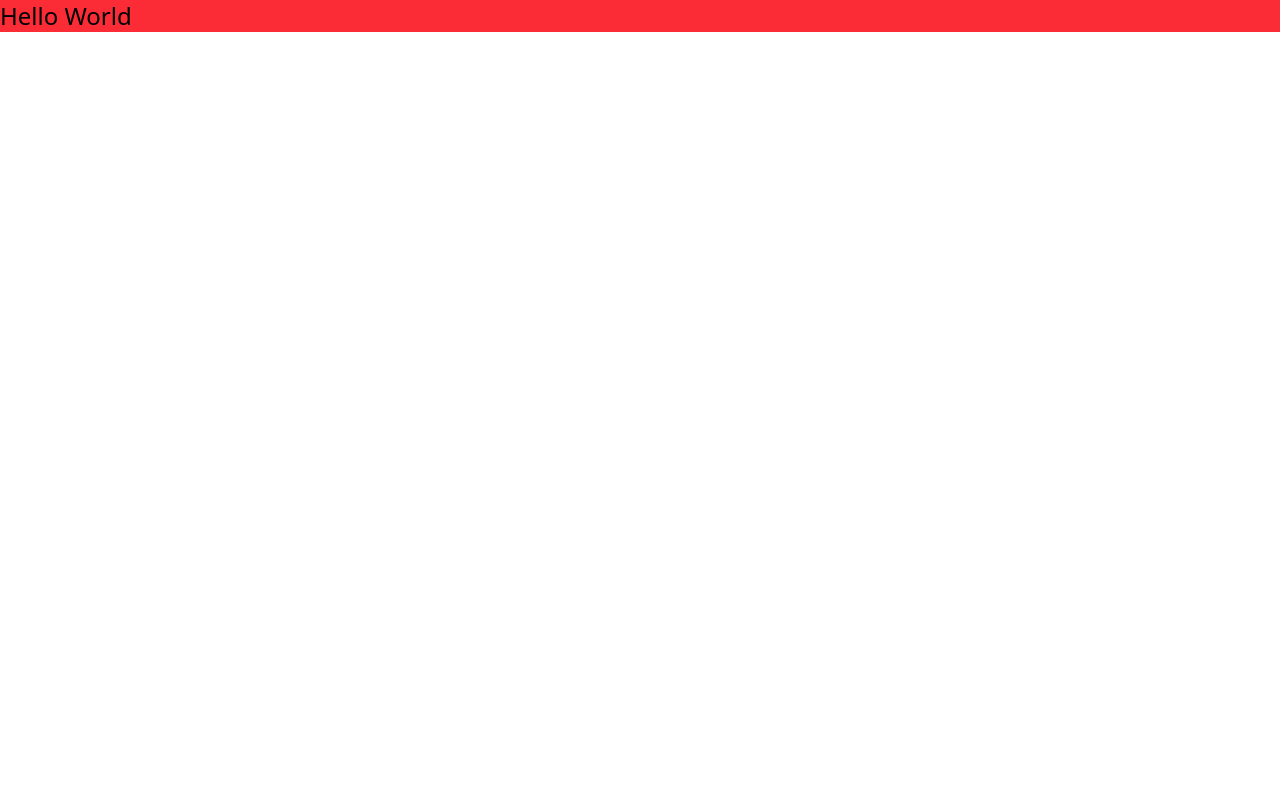
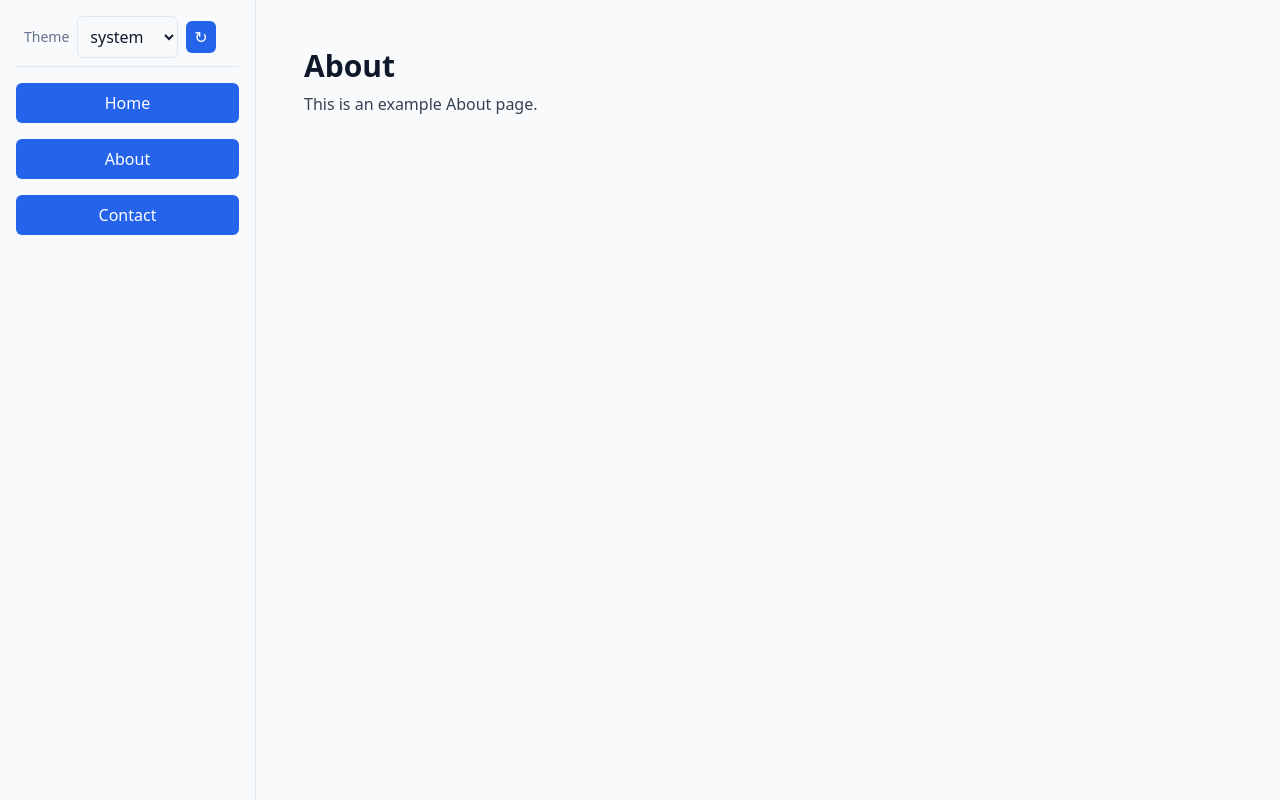
Before and after one commit to akeylesspro/nx-monitor, a Vue app: page /about in a window 1280 px wide. Built offline with nearby package versions, Linux system fonts and the light colour scheme.

Commit message:
Initialize project

```diff
--- a/package.json
+++ b/package.json
@@ -11,7 +11,8 @@
   "dependencies": {
     "@tailwindcss/vite": "^4.1.13",
     "tailwindcss": "^4.1.13",
-    "vue": "^3.5.18"
+    "vue": "^3.5.18",
+    "vue-router": "^4.5.1"
   },
   "devDependencies": {
     "@vitejs/plugin-vue": "^6.0.1",
--- a/src/App.vue
+++ b/src/App.vue
@@ -1,5 +1,12 @@
-<script setup lang="ts"></script>
+<script setup lang="ts">
+import Navigation from "./components/navigation/index.vue";
+</script>
 
 <template>
-    <div class="text-2xl bg-red-500">Hello World</div>
+    <div class="h-screen flex bg-[var(--color-bg)] text-[var(--color-text)]">
+        <Navigation />
+        <main class="p-6 flex-1 bg-[var(--color-surface)]">
+            <router-view />
+        </main>
+    </div>
 </template>
--- /dev/null
+++ b/src/components/navigation/NavButton.vue
@@ -0,0 +1,16 @@
+<script setup lang="ts">
+import { toRefs } from "vue";
+
+const props = defineProps<{
+    to: string;
+    label: string;
+}>();
+const { to, label } = toRefs(props);
+const className = "rounded-md block p-2 w-full h-full bg-[var(--color-primary)] text-[var(--color-on-primary)] hover:opacity-90";
+</script>
+
+<template>
+    <button>
+        <router-link :class="className" :to="to">{{ label }}</router-link>
+    </button>
+</template>
--- /dev/null
+++ b/src/components/navigation/ThemeSwitcher.vue
@@ -0,0 +1,27 @@
+<script setup lang="ts">
+import { useTheme } from "../../composables/useTheme";
+
+const { mode, setTheme, cycleTheme, THEME_OPTIONS } = useTheme();
+
+const options = THEME_OPTIONS.map((option) => ({ value: option, label: option }));
+
+const onChange = (e: Event) => {
+    const target = e.target as HTMLSelectElement;
+    const value = target.value as (typeof options)[number]["value"];
+    setTheme(value);
+};
+</script>
+
+<template>
+    <div class="flex items-center gap-2 px-2 pb-2 border-b border-[var(--color-border)]">
+        <label class="text-sm text-[var(--color-muted)]">Theme</label>
+        <select
+            class="p-2 rounded-md border bg-[var(--color-surface)] border-[var(--color-border)] text-[var(--color-text)]"
+            :value="mode"
+            @change="onChange"
+        >
+            <option v-for="opt in options" :key="opt.value" :value="opt.value">{{ opt.label }}</option>
+        </select>
+        <button class="px-2 py-1 rounded-md bg-[var(--color-primary)] text-[var(--color-on-primary)]" title="Cycle" @click="cycleTheme()">↻</button>
+    </div>
+</template>
--- /dev/null
+++ b/src/components/navigation/index.vue
@@ -0,0 +1,13 @@
+<script setup lang="ts">
+import NavButton from "./NavButton.vue";
+import ThemeSwitcher from "./ThemeSwitcher.vue";
+</script>
+
+<template>
+    <nav class="p-4 flex flex-col gap-4 w-64 bg-[var(--color-surface)] border-[var(--color-border)] border-e">
+        <ThemeSwitcher />
+        <NavButton to="/" label="Home" />
+        <NavButton to="/about" label="About" />
+        <NavButton to="/contact" label="Contact" />
+    </nav>
+</template>
--- /dev/null
+++ b/src/composables/useTheme.ts
@@ -0,0 +1,74 @@
+import { computed, onMounted, ref, watch } from "vue";
+
+const THEME_OPTIONS = ["system", "light", "dark", "akeyless"] as const;
+export type ThemeMode = (typeof THEME_OPTIONS)[number];
+
+const LOCAL_STORAGE_KEY = "app_theme_mode";
+const storedMode = (): ThemeMode | null => {
+    try {
+        const value = localStorage.getItem(LOCAL_STORAGE_KEY) as ThemeMode;
+        if (THEME_OPTIONS.includes(value)) return value;
+        return null;
+    } catch {
+        return null;
+    }
+};
+
+const saveMode = (mode: ThemeMode) => {
+    try {
+        localStorage.setItem(LOCAL_STORAGE_KEY, mode);
+    } catch {
+        // ignore
+    }
+};
+
+const applyThemeAttribute = (mode: ThemeMode) => {
+    const root = document.documentElement;
+    if (mode === "system") {
+        root.removeAttribute("data-theme");
+        return;
+    }
+    root.setAttribute("data-theme", mode);
+};
+
+export const initializeThemeFromStorage = () => {
+    if (typeof document === "undefined") return;
+    const mode = storedMode() ?? "system";
+    applyThemeAttribute(mode);
+};
+
+export const useTheme = () => {
+    const mode = ref<ThemeMode>(storedMode() ?? "system");
+
+    const isDark = computed<boolean>(() => mode.value === "dark");
+
+    const setTheme = (next: ThemeMode) => {
+        mode.value = next;
+        saveMode(next);
+        applyThemeAttribute(next);
+    };
+
+    const cycleTheme = () => {
+        const idx = THEME_OPTIONS.indexOf(mode.value);
+        const next = THEME_OPTIONS[(idx + 1) % THEME_OPTIONS.length];
+        setTheme(next);
+    };
+
+    onMounted(() => {
+        applyThemeAttribute(mode.value);
+        const media = window.matchMedia("(prefers-color-scheme: dark)");
+        const handler = () => {
+            if (mode.value === "system") applyThemeAttribute("system");
+        };
+        media.addEventListener?.("change", handler);
+        // Fallback for older browsers
+        media.addListener?.(handler);
+    });
+
+    watch(mode, (next) => {
+        saveMode(next);
+        applyThemeAttribute(next);
+    });
+
+    return { mode, isDark, setTheme, cycleTheme, THEME_OPTIONS };
+};
--- a/src/main.ts
+++ b/src/main.ts
@@ -1,5 +1,11 @@
 import { createApp } from 'vue'
 import './style.css'
 import App from './App.vue'
+import router from './router'
+import { initializeThemeFromStorage } from './composables/useTheme'
 
-createApp(App).mount('#app')
+initializeThemeFromStorage()
+
+createApp(App)
+    .use(router)
+    .mount('#app')
--- /dev/null
+++ b/src/pages/About.vue
@@ -0,0 +1,8 @@
+<script setup lang="ts"></script>
+
+<template>
+    <div class="p-6">
+        <h1 class="text-3xl font-bold">About</h1>
+        <p class="mt-2 text-gray-700">This is an example About page.</p>
+    </div>
+</template>
--- /dev/null
+++ b/src/pages/Home.vue
@@ -0,0 +1,8 @@
+<script setup lang="ts"></script>
+
+<template>
+    <div class="p-6">
+        <h1 class="text-3xl font-bold">Home</h1>
+        <p class="mt-2 text-gray-700">Welcome to the Home page.</p>
+    </div>
+</template>
--- /dev/null
+++ b/src/router/index.ts
@@ -0,0 +1,21 @@
+import { createRouter, createWebHistory, type RouteRecordRaw } from "vue-router";
+
+const routes: RouteRecordRaw[] = [
+    {
+        path: "/",
+        name: "Home",
+        component: () => import("../pages/Home.vue"),
+    },
+    {
+        path: "/about",
+        name: "About",
+        component: () => import("../pages/About.vue"),
+    },
+];
+
+export const router = createRouter({
+    history: createWebHistory(),
+    routes,
+});
+
+export default router;
--- a/src/style.css
+++ b/src/style.css
@@ -1 +1,77 @@
 @import "tailwindcss";
+
+:root {
+    color-scheme: light dark;
+    --color-bg: #ffffff;
+    --color-surface: #f8fafc; /* slate-50 */
+    --color-text: #0f172a; /* slate-900 */
+    --color-muted: #64748b; /* slate-500 */
+    --color-border: #e2e8f0; /* slate-200 */
+    --color-primary: #2563eb; /* blue-600 */
+    --color-on-primary: #ffffff;
+}
+
+@media (prefers-color-scheme: dark) {
+    :root {
+        --color-bg: #0b1220; /* slate-950 tinted */
+        --color-surface: #111827; /* gray-900 */
+        --color-text: #e5e7eb; /* gray-200 */
+        --color-muted: #9ca3af; /* gray-400 */
+        --color-border: #374151; /* gray-700 */
+        --color-primary: #60a5fa; /* blue-400 */
+        --color-on-primary: #0b1220;
+    }
+}
+
+/* Explicit theme overrides via data-theme attribute */
+[data-theme="light"] {
+    --color-bg: #ffffff;
+    --color-surface: #f8fafc;
+    --color-text: #0f172a;
+    --color-muted: #64748b;
+    --color-border: #e2e8f0;
+    --color-primary: #2563eb;
+    --color-on-primary: #ffffff;
+}
+
+[data-theme="dark"] {
+    --color-bg: #0b1220;
+    --color-surface: #111827;
+    --color-text: #e5e7eb;
+    --color-muted: #9ca3af;
+    --color-border: #374151;
+    --color-primary: #60a5fa;
+    --color-on-primary: #0b1220;
+}
+
+[data-theme="akeyless"] {
+    --color-bg: #0c1424;
+    --color-surface: #121e36;
+    --color-text: #e6edf7;
+    --color-muted: #9fb1c8;
+    --color-border: #263a5a;
+    --color-primary: #22c55e;
+    --color-on-primary: #0b1220;
+}
+
+[data-theme="dev"] {
+    /* Distinct dev theme */
+    --color-bg: #0f0f14;
+    --color-surface: #131726;
+    --color-text: #e2e8f0;
+    --color-muted: #94a3b8;
+    --color-border: #475569;
+    --color-primary: #f59e0b;
+    --color-on-primary: #0f0f14;
+}
+
+/* Optional base element colors */
+html,
+body,
+#app {
+    height: 100%;
+}
+
+body {
+    @apply bg-[var(--color-bg)] text-[var(--color-text)];
+}
```
Also changed, not shown: 1 other file (tests, documents, lock files or other folders).
